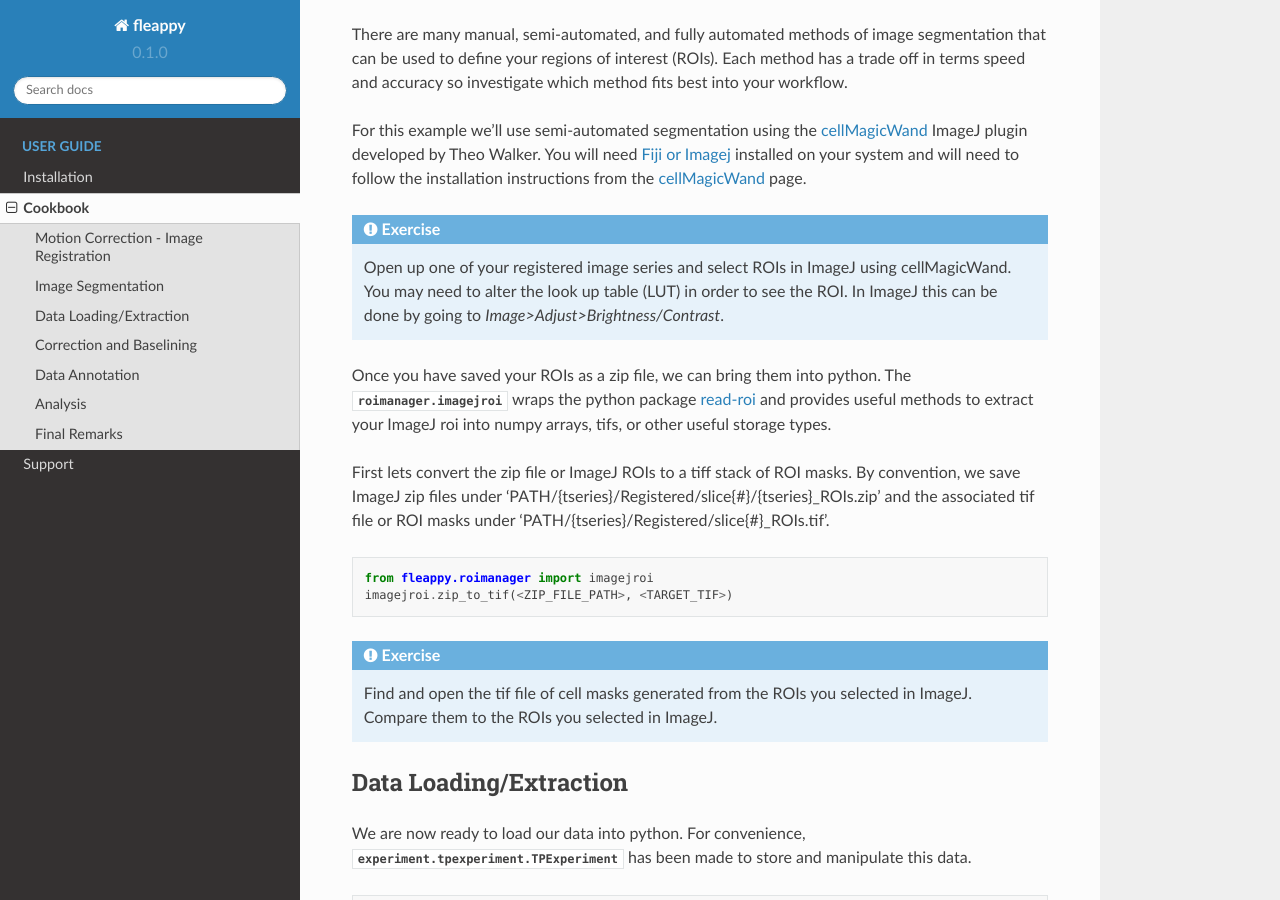
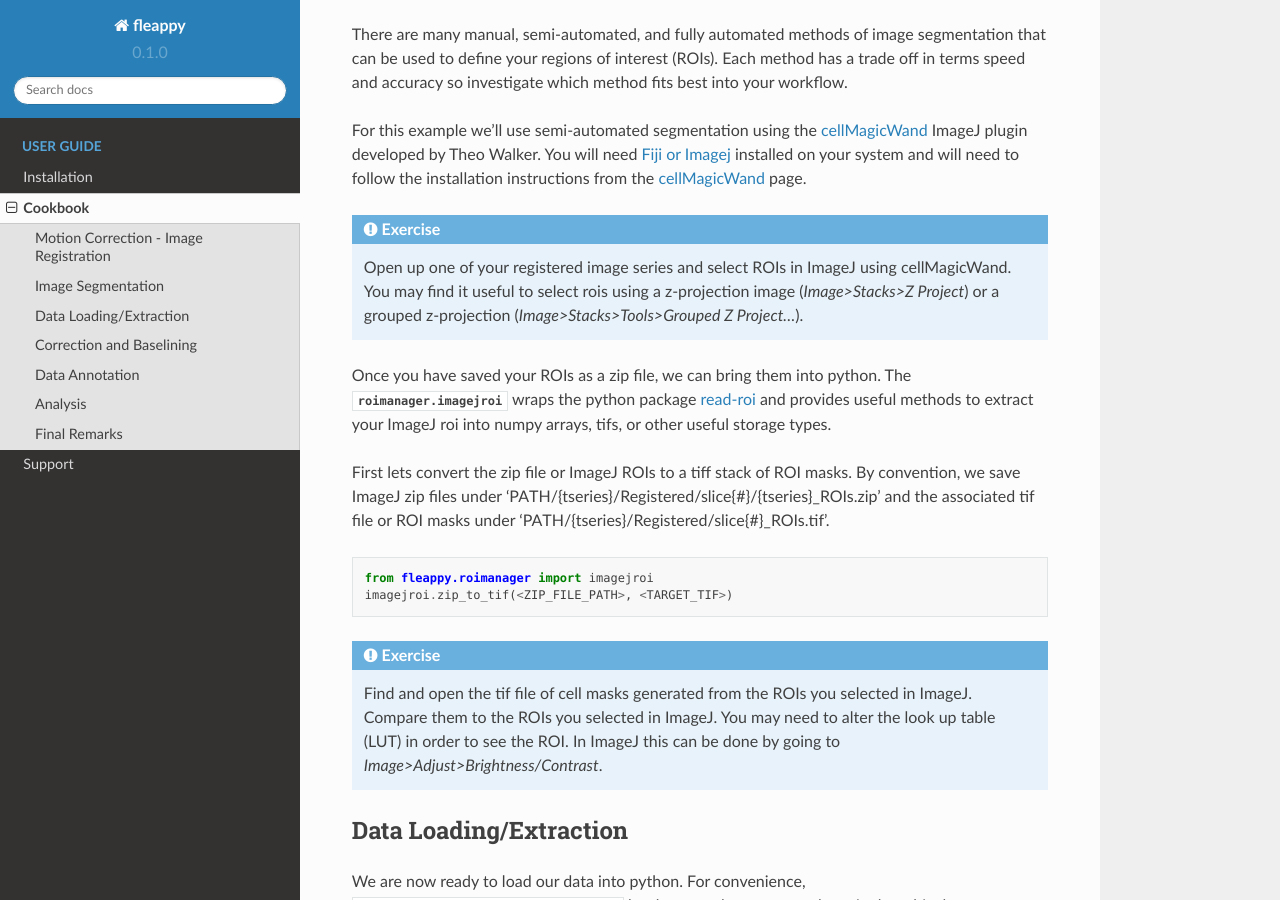
Before and after one commit to jtchang/MPFI_IC, a Sphinx documentation site: the page built from docs/cookbook.rst, in a window 1280 px wide and 900 px high, scrolled down 4165 px. Built offline with Sphinx 7.4.7 and the Read the Docs theme 2.0.0, drawn with Linux system fonts in a browser that asks for light colours; pages that are not in the unit, such as notebooks, are missing from menus.

Commit message:
Added a note about using z-projection to choose ROIs

```diff
--- a/docs/cookbook.rst
+++ b/docs/cookbook.rst
@@ -149,7 +149,8 @@ For this example we'll use semi-automated segmentation using the `cellMagicWand`
 
 .. admonition:: Exercise
 
-    Open up one of your registered image series and select ROIs in ImageJ using cellMagicWand. You may need to alter the look up table (LUT) in order to see the ROI. In ImageJ this can be done by going to *Image>Adjust>Brightness/Contrast*.
+    Open up one of your registered image series and select ROIs in ImageJ using cellMagicWand. You may find it useful to select rois using a z-projection image (*Image>Stacks>Z Project*) or a grouped z-projection (*Image>Stacks>Tools>Grouped Z Project...*).
+
 
 Once you have saved your ROIs as a zip file, we can bring them into python. The :mod:`roimanager.imagejroi` wraps the python package `read-roi`_ and provides useful methods to extract your ImageJ roi into numpy arrays, tifs, or other useful storage types.
 
@@ -162,7 +163,8 @@ First lets convert the zip file or ImageJ ROIs to a tiff stack of ROI masks. By
 
 .. admonition:: Exercise
 
-    Find and open the tif file of cell masks generated from the ROIs you selected in ImageJ. Compare them to the ROIs you selected in ImageJ.
+    Find and open the tif file of cell masks generated from the ROIs you selected in ImageJ. Compare them to the ROIs you selected in ImageJ. You may need to alter the look up table (LUT) in order to see the ROI. In ImageJ this can be done by going to *Image>Adjust>Brightness/Contrast*.
+
 
 Data Loading/Extraction
 =======================
```
